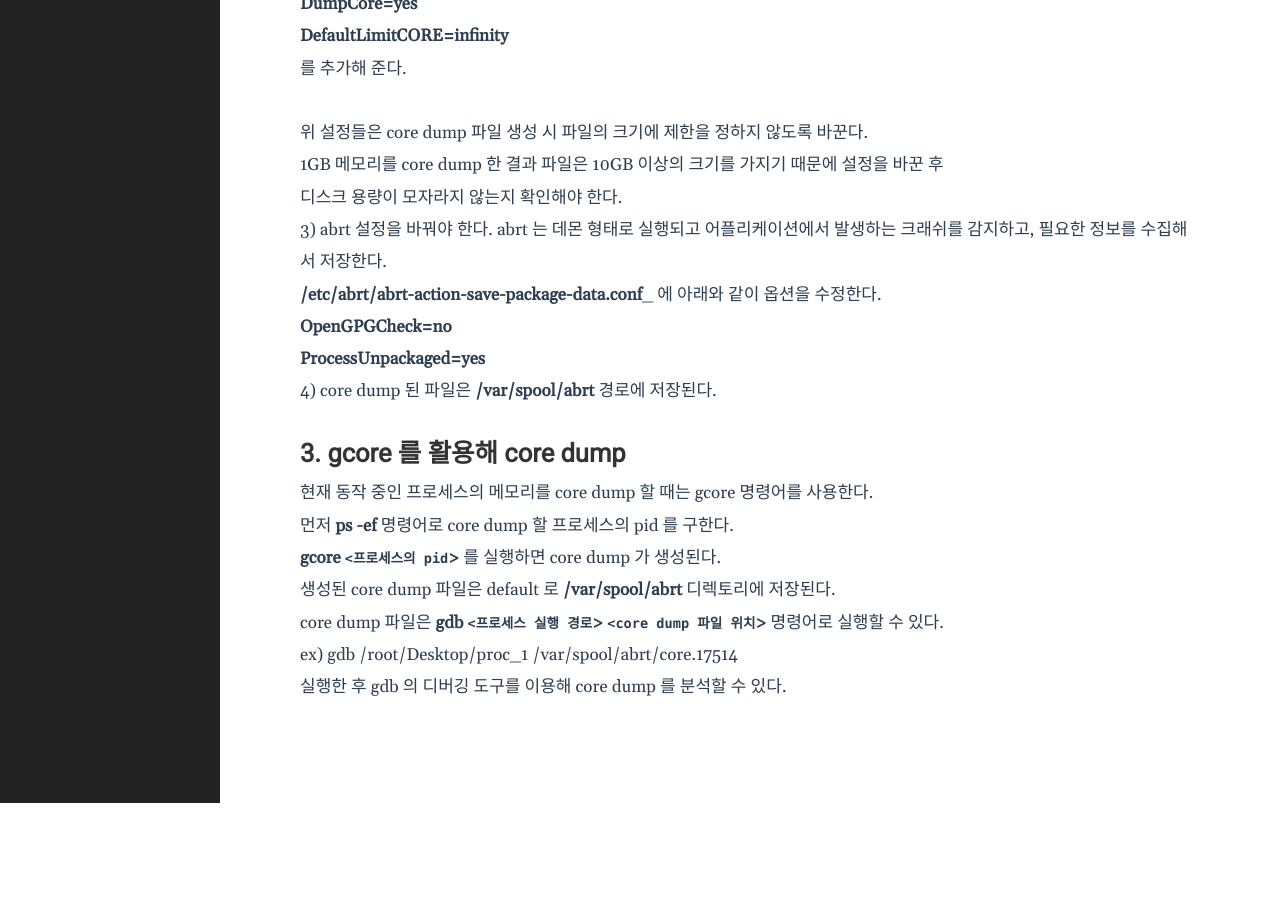
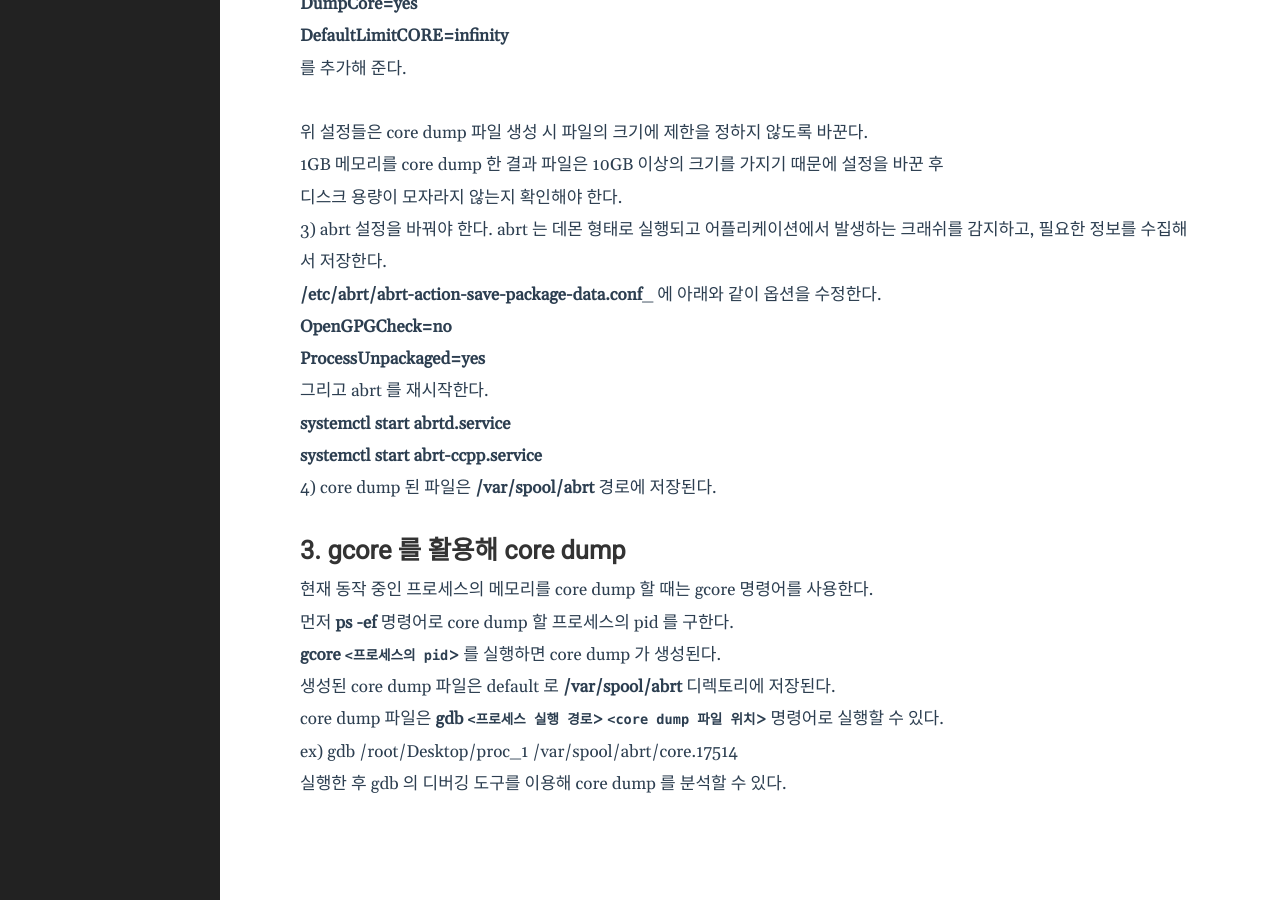
Before and after one commit to 5-SH/5-sh.github.io-deprecated, a Jekyll site: the page built from _posts/2021-04-27-core-dump.md, in a window 1280 px wide and 900 px high, scrolled down 759 px. Built offline with Jekyll 4.4.1, drawn with Linux system fonts in a browser that asks for light colours; before the commit the page ends 1562 px from its top, so only the background shows below that.

Commit message:
modify how to set dumpping core when app crashed

```diff
--- a/_posts/2021-04-27-core-dump.md
+++ b/_posts/2021-04-27-core-dump.md
@@ -35,6 +35,10 @@ ref: Dev, linux
   __/etc/abrt/abrt-action-save-package-data.conf___ 에 아래와 같이 옵션을 수정한다.
   __OpenGPGCheck=no__
   __ProcessUnpackaged=yes__
+  그리고 abrt 를 재시작한다.
+  __systemctl start abrtd.service__
+  __systemctl start abrt-ccpp.service__
+
 
   4) core dump 된 파일은 __/var/spool/abrt__ 경로에 저장된다.
 ## 3. gcore 를 활용해 core dump
```
